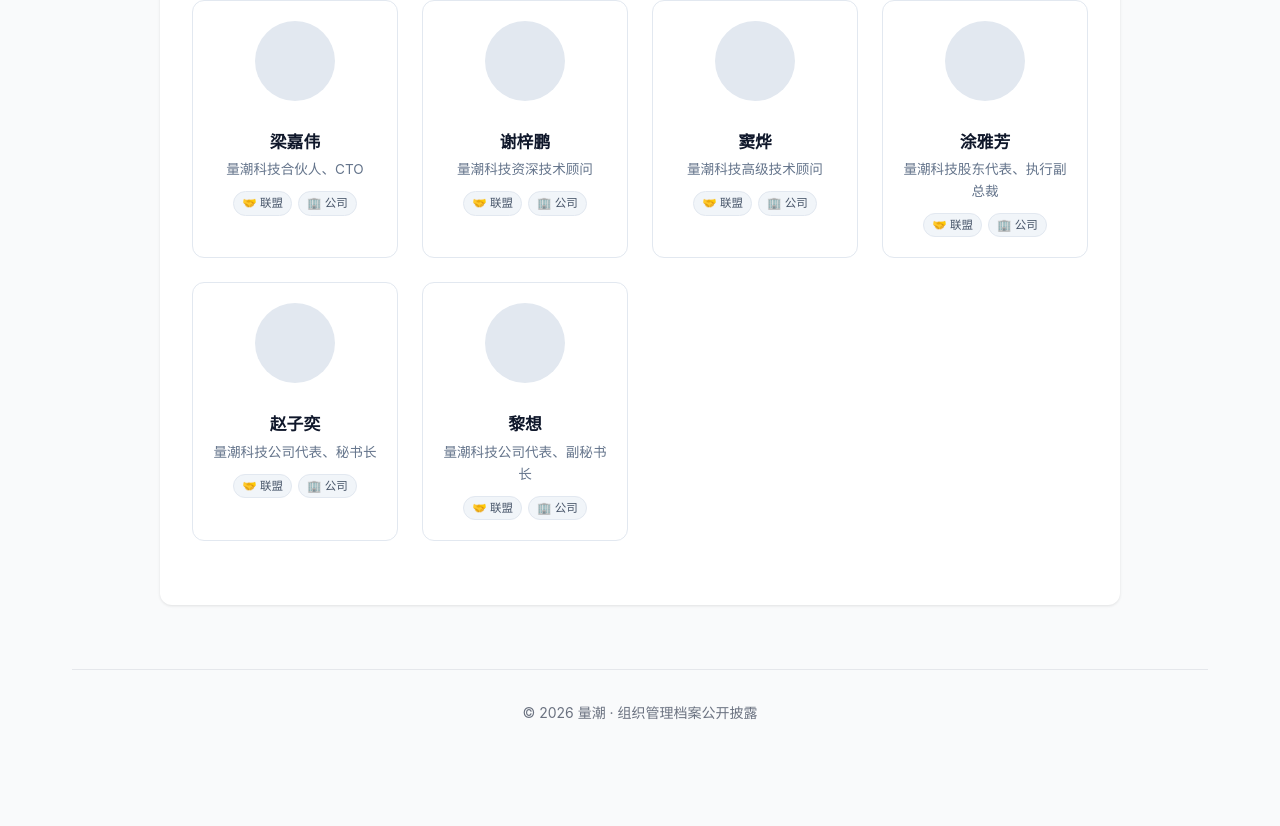
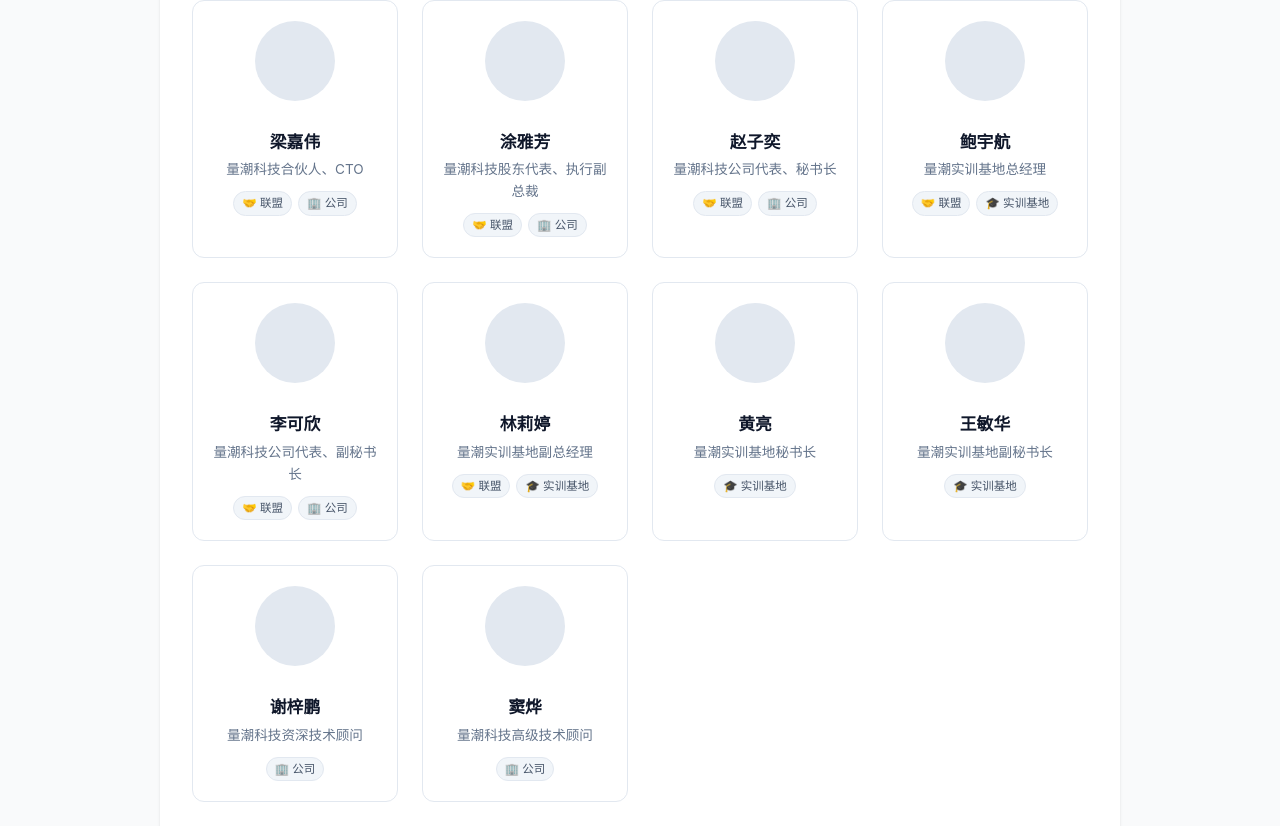
Before and after one commit to quanttide/qtorg, a React (Vite) app in the folder src/site/: page /people in a window 1280 px wide. Shown: the part 634-1460 px from the top of the page. Before the commit the page ends 1423 px from the top, so only its background shows below. Built offline with nearby package versions, Linux system fonts and the light colour scheme.

Commit message:
feat: 人物数据全量同步档案 + 基地页管理团队区块（v0.3.0）

```diff
--- a/src/site/package.json
+++ b/src/site/package.json
@@ -1,6 +1,6 @@
 {
   "name": "qtorg-site",
-  "version": "0.2.8",
+  "version": "0.3.0",
   "private": true,
   "type": "module",
   "scripts": {
--- a/src/site/src/data/people.ts
+++ b/src/site/src/data/people.ts
@@ -12,7 +12,7 @@ export interface Person {
   primary: string
   /** 各组织职务 */
   titles: (OrgTitle & { org: OrgId })[]
-  /** 排序权重：越小越靠前（创始人 → 合伙人 → 治理职务 → 顾问） */
+  /** 排序权重：越小越靠前（按联盟职务排序，无联盟职务者列后） */
   order: number
   /** 学术履历（可选：职位、研究领域、成果） */
   academic?: {
@@ -102,30 +102,10 @@ export const people: Person[] = [
     ],
   },
   {
-    id: 'xiezipeng',
-    name: '谢梓鹏',
-    primary: '量潮科技资深技术顾问',
-    order: 6,
-    titles: [
-      { org: 'qtalliance', title: '联盟代表' },
-      { org: 'qttech', title: '资深技术顾问' },
-    ],
-  },
-  {
-    id: 'douye',
-    name: '窦烨',
-    primary: '量潮科技高级技术顾问',
-    order: 7,
-    titles: [
-      { org: 'qtalliance', title: '联盟代表' },
-      { org: 'qttech', title: '高级技术顾问' },
-    ],
-  },
-  {
     id: 'tuyafang',
     name: '涂雅芳',
     primary: '量潮科技股东代表、执行副总裁',
-    order: 8,
+    order: 6,
     titles: [
       { org: 'qtalliance', title: '联盟代表、联盟秘书长', desc: '日常运营协调与信息流转' },
       { org: 'qttech', title: '股东代表、执行副总裁' },
@@ -135,20 +115,76 @@ export const people: Person[] = [
     id: 'zhaoziyi',
     name: '赵子奕',
     primary: '量潮科技公司代表、秘书长',
-    order: 10,
+    order: 7,
     titles: [
-      { org: 'qtalliance', title: '联盟代表、联盟副秘书长' },
+      { org: 'qtalliance', title: '联盟代表、联盟常务副秘书长' },
       { org: 'qttech', title: '公司代表、秘书长' },
     ],
   },
   {
-    id: 'lixiang',
-    name: '黎想',
+    id: 'baoyuhang',
+    name: '鲍宇航',
+    primary: '量潮实训基地总经理',
+    order: 8,
+    titles: [
+      { org: 'qtalliance', title: '联盟代表、联盟副秘书长' },
+      { org: 'qtacademy', title: '总经理、实训基地代表' },
+    ],
+  },
+  {
+    id: 'likexin',
+    name: '李可欣',
     primary: '量潮科技公司代表、副秘书长',
+    order: 9,
+    titles: [
+      { org: 'qtalliance', title: '联盟代表、联盟秘书' },
+      { org: 'qttech', title: '公司代表、副秘书长' },
+    ],
+  },
+  {
+    id: 'linliting',
+    name: '林莉婷',
+    primary: '量潮实训基地副总经理',
+    order: 10,
+    titles: [
+      { org: 'qtalliance', title: '联盟代表、联盟秘书' },
+      { org: 'qtacademy', title: '副总经理、实训基地代表' },
+    ],
+  },
+  {
+    id: 'huangliang',
+    name: '黄亮',
+    primary: '量潮实训基地秘书长',
     order: 11,
     titles: [
-      { org: 'qtalliance', title: '秘书处秘书' },
-      { org: 'qttech', title: '公司代表、副秘书长' },
+      { org: 'qtacademy', title: '实训基地代表、秘书长' },
+    ],
+  },
+  {
+    id: 'wangminhua',
+    name: '王敏华',
+    primary: '量潮实训基地副秘书长',
+    order: 12,
+    titles: [
+      { org: 'qtacademy', title: '实训基地代表、副秘书长' },
+    ],
+  },
+  {
+    id: 'xiezipeng',
+    name: '谢梓鹏',
+    primary: '量潮科技资深技术顾问',
+    order: 13,
+    titles: [
+      { org: 'qttech', title: '资深技术顾问' },
+    ],
+  },
+  {
+    id: 'douye',
+    name: '窦烨',
+    primary: '量潮科技高级技术顾问',
+    order: 14,
+    titles: [
+      { org: 'qttech', title: '高级技术顾问' },
     ],
   },
 ]
--- a/src/site/src/main.tsx
+++ b/src/site/src/main.tsx
@@ -24,6 +24,7 @@ createRoot(document.getElementById('root')!).render(
           <Route path="people" element={<People />} />
           <Route path="people/:personId" element={<PersonDetail />} />
           {/* 旧路由重定向 */}
+          <Route path="people/lixiang" element={<Navigate to="/people/likexin" replace />} />
           <Route path="qttech" element={<Navigate to="/orgs/qttech" replace />} />
           <Route path="qtacademy" element={<Navigate to="/orgs/qtacademy" replace />} />
           <Route path="qtalliance" element={<Navigate to="/orgs/qtalliance" replace />} />
--- a/src/site/src/pages/qtacademy/index.tsx
+++ b/src/site/src/pages/qtacademy/index.tsx
@@ -1,4 +1,5 @@
-import { DepartmentCard, RankTable, OrgTree } from '../../components'
+import { DepartmentCard, PersonCard, RankTable, OrgTree } from '../../components'
+import { peopleSorted } from '../../data/people'
 
 const orgTree = {
   name: '量潮实训基地',
@@ -93,6 +94,15 @@ export default function Qtacademy() {
       </section>
 
       <section className="page-section">
+        <h3>管理团队</h3>
+        <div className="team-grid">
+          {peopleSorted.filter(p => p.titles.some(t => t.org === 'qtacademy')).map(p => (
+            <PersonCard key={p.id} id={p.id} name={p.name} title={p.titles.find(t => t.org === 'qtacademy')!.title} />
+          ))}
+        </div>
+      </section>
+
+      <section className="page-section">
         <h3>制度框架</h3>
         <div className="governance-grid">
           <div className="governance-card">
--- a/src/site/src/pages/qtalliance/index.tsx
+++ b/src/site/src/pages/qtalliance/index.tsx
@@ -58,7 +58,7 @@ export default function Qtalliance() {
 
         <h3>联盟秘书处</h3>
         <div className="team-grid">
-          {peopleSorted.filter(p => p.titles.some(t => t.org === 'qtalliance' && (t.title.includes('秘书长') || t.title.includes('秘书处秘书')))).map(p => (
+          {peopleSorted.filter(p => p.titles.some(t => t.org === 'qtalliance' && (t.title.includes('秘书长') || t.title.includes('联盟秘书')))).map(p => (
             <PersonCard key={p.id} id={p.id} name={p.name} title={p.titles.find(t => t.org === 'qtalliance')!.title} />
           ))}
         </div>
```
Also changed, not shown: 1 other file (tests, documents, lock files or other folders).
